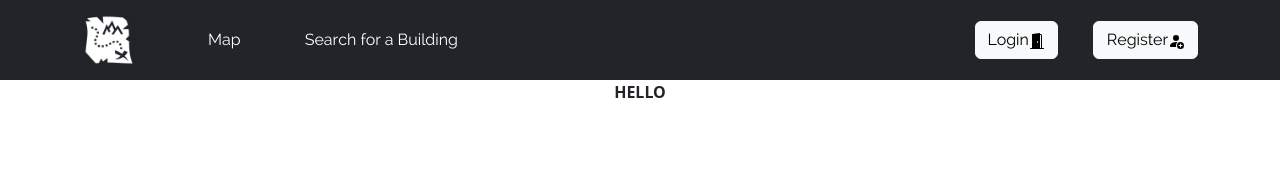
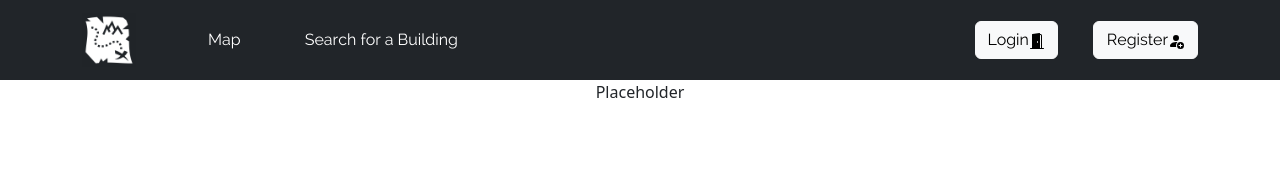
Before and after one commit to danielgof/HACK_OHIO, a React (Create React App) app in the folder client/: page /myroom in a window 1280 px wide. Shown: the top 170 px of the page. Built offline with nearby package versions, Linux system fonts and the light colour scheme.

Commit message:
placeholder text

```diff
--- a/client/src/pages/MyBuildingsPage/MyBuildingsPage.jsx
+++ b/client/src/pages/MyBuildingsPage/MyBuildingsPage.jsx
@@ -2,7 +2,7 @@
 import { useLocation } from "react-router-dom";
 
 const MyBuildingPage = () => {
-  return <div>hello</div>;
+  return <div>Placeholder</div>;
 };
 
 export default MyBuildingPage;
--- a/client/src/pages/MyRoomsPage/MyRoomsPage.jsx
+++ b/client/src/pages/MyRoomsPage/MyRoomsPage.jsx
@@ -2,11 +2,7 @@
 import { useLocation } from "react-router-dom";
 
 const MyRoomsPage = () => {
-  return (
-    <div>
-      <b>HELLO</b>
-    </div>
-  );
+  return <div>Placeholder</div>;
 };
 
 export default MyRoomsPage;
```
